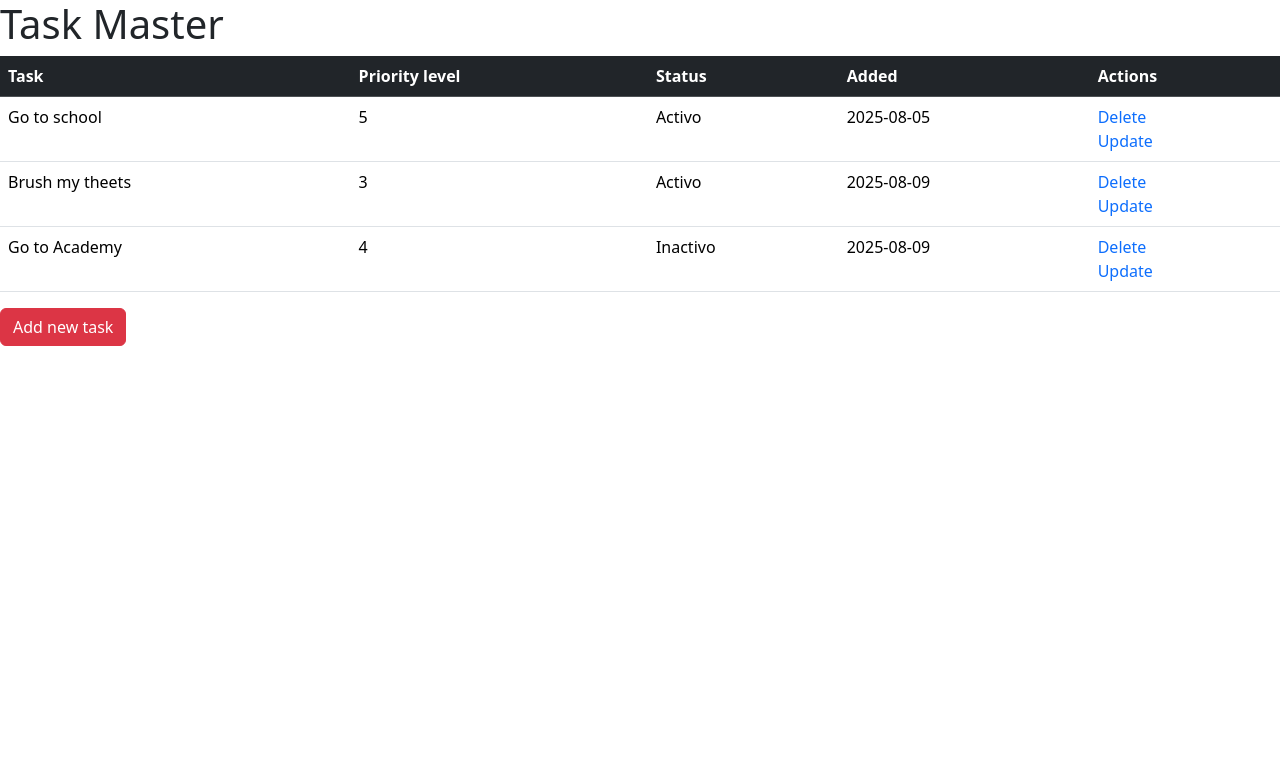
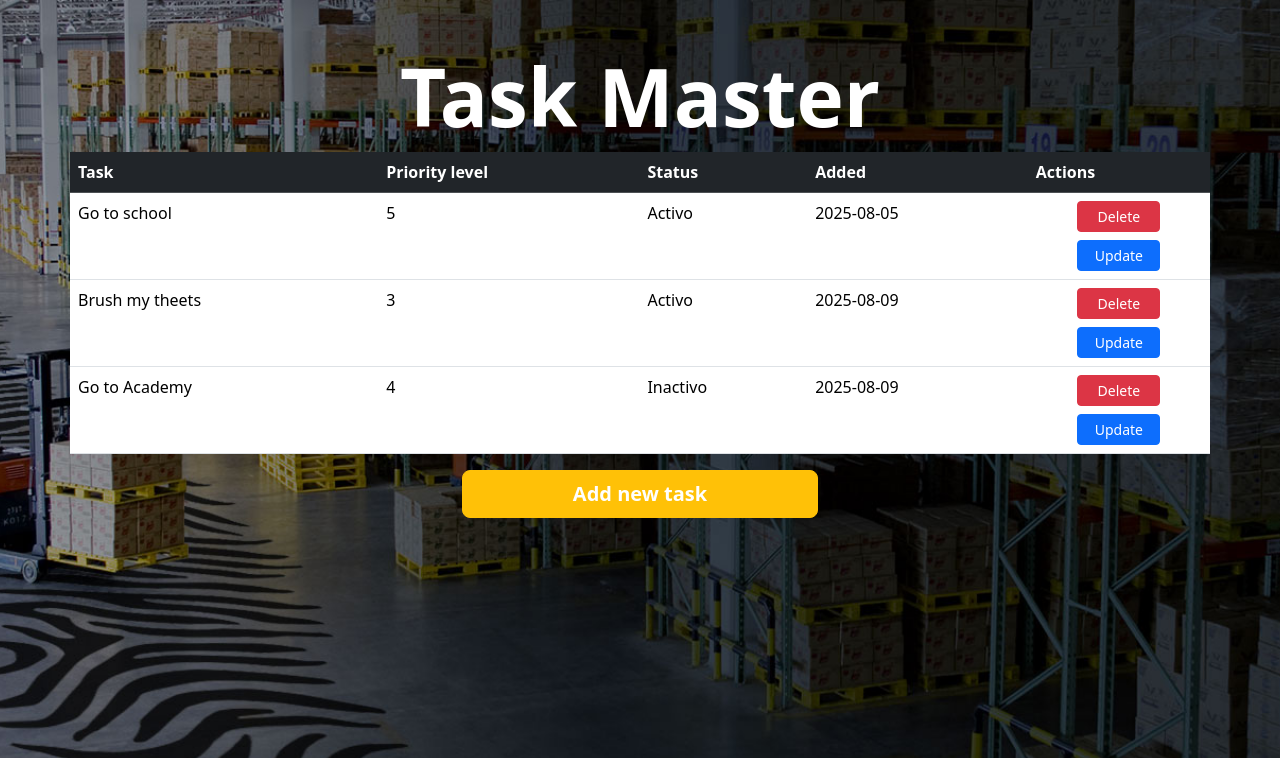
Before and after one commit to FalexXX/flaskproyect, a Flask app: page / in a window 1280 px wide. Shown: the top 758 px of the page. Run offline with Flask 3, Linux system fonts and the light colour scheme; data comes from the database, SQL or seed files in the repository; both versions use the stored data as it was after the commit.

Commit message:
Update a Modal y apariencia de la pagina

```diff
--- a/app.py
+++ b/app.py
@@ -4,7 +4,9 @@ from flask_sqlalchemy import SQLAlchemy
 from datetime import datetime
 
 app = Flask(__name__)
+# Configuration for the SQLite database
 app.config['SQLALCHEMY_DATABASE_URI'] = 'sqlite:///test.db'
+# Set the path for the database file
 db = SQLAlchemy(app)
 
 class Todo(db.Model):
@@ -34,6 +36,7 @@ def index():
             return redirect('/')
         except:
             return 'There was an issue adding your task'
+
     else:
         tasks = Todo.query.order_by(Todo.date_created).all()
         return render_template('index.html', tasks = tasks)
@@ -51,8 +54,9 @@ def delete(id):
         return 'There was a problem deleting that task'
 
 # UPDATE TASK WITH FORM'S INFORMATION
-@app.route('/update/<int:id>', methods=['POST', 'GET'])
+@app.route('/update/<int:id>', methods=['POST'])
 def update(id):
+    # Get the task by ID
     task = Todo.query.get_or_404(id)
     if request.method == 'POST':
         task.content = request.form['content']
@@ -68,7 +72,8 @@ def update(id):
         except:
             return 'There was an issue updating your task'
     else:
-        return render_template('update.html', task=task)
+        return redirect('/')
+        # return render_template('update.html', task=task)
 
 # DELETE DATABASE
 @app.route('/delete-db')
--- a/static/t/css/main.css
+++ b/static/t/css/main.css
@@ -0,0 +1,12 @@
+*{
+    margin: 0;
+    padding: 0;
+    box-sizing: border-box;
+}
+body {
+    background-image: url('../img/Fondo-imagen-landing.jpg');
+    background-size: cover;          /* La imagen cubrirá toda el área */
+    background-repeat: no-repeat;    /* La imagen no se repetirá */
+    background-attachment: fixed;    /* Fija la imagen para que no se mueva al hacer scroll */
+    background-position: center;     /* Centra la imagen en el fondo */
+}
--- /dev/null
+++ b/templates/_update.html
@@ -0,0 +1,39 @@
+<div class="modal fade" id="editModal{{task.id}}" tabindex="-1" aria-labelledby="editModalLabel{{task.id}}" aria-hidden="true">
+    <div class="modal-dialog">
+        <div class="modal-content">
+            <form action="/update/{{task.id}}" method="POST">
+                <div class="modal-header">
+                    <h1 class="modal-title fs-5" id="editModalLabel{{task.id}}">Editar Tarea {{task.id}}</h1>
+                    <button type="button" class="btn-close" data-bs-dismiss="modal" aria-label="Close"></button>
+                </div>
+                <div class="modal-body">
+                    <div class="mb-3">
+                        <label for="content" class="form-label">Contenido de la tarea</label>
+                        <input type="text" class="form-control" name="content" id="content" value="{{task.content}}" required/>
+                    </div>
+                    <div class="mb-3">
+                        <label for="priority" class="form-label">Prioridad</label>
+                        <select class="form-select" name="priority" id="priority" required>
+                            <option value="{{ task.priority }}" selected>{{ task.priority }}</option>
+                            {% for i in range(1, 6) %}
+                                {% if i != task.priority %}
+                                    <option value="{{i}}">{{i}}</option>
+                                {% endif %}
+                            {% endfor %}
+                        </select>
+                    </div>
+                    <div class="mb-3">
+                        <label for="status" class="form-label">Estado</label>
+                        <select class="form-select" name="status" id="status" required>
+                            <option value="true" {% if task.status %} selected {% endif %}>Activo</option>
+                            <option value="false" {% if not task.status %} selected {% endif %}>Inactivo</option>
+                        </select>
+                    </div>
+                    </div>
+                <div class="modal-footer">
+                    <button type="button" class="btn btn-secondary" data-bs-dismiss="modal">Cerrar</button>
+                    <button type="submit" class="btn btn-primary">Guardar cambios</button>
+                </div>
+            </form>
+        </div>
+    </div>
--- a/templates/base.html
+++ b/templates/base.html
@@ -9,6 +9,7 @@
 </head>
 <body>
     {% block body %}{% endblock %}
+
     {% block script %} {% endblock %}
 </body>
 </html>
--- a/templates/index.html
+++ b/templates/index.html
@@ -2,6 +2,7 @@
 
 {% block style %}
     <link href="https://cdn.jsdelivr.net/npm/bootstrap@5.3.3/dist/css/bootstrap.min.css" rel="stylesheet" integrity="sha384-QWTKZyjpPEjISv5WaRU9OFeRpok6YctnYmDr5pNlyT2bRjXh0JMhjY6hW+ALEwIH" crossorigin="anonymous">
+    <link rel="stylesheet" href="{{ url_for('static', filename='t/css/main.css') }}">
 {% endblock %}
 
 {% block head %}
@@ -10,9 +11,14 @@
 
 {% block body %}
 <div class="content">
-    <h1 class="">Task Master</h1>
+    <div class="container my-5">
+        <div class="row">
+            <div class="col-md-8 mx-auto">
+
+            </div>
+            <h1 class="display-1 text-center text-white fw-semibold">Task Master</h1>
             {% if tasks|length < 1 %}
-    <h4>No tasks available. Please add a task.</h4>
+            <h4 class="">No tasks available. Please add a task.</h4>
             {% else %}
             <table class="table">
                 <thead class="table-dark">
@@ -38,20 +44,25 @@
                         </td>
                         <td>{{ task.date_created.date() }}</td>
                         <td>
-                    <a class="link-offset-2 link-underline link-underline-opacity-0" href="/delete/{{task.id}}">Delete</a>
-                    <br>
-                    <a class="link-offset-2 link-underline link-underline-opacity-0" href="/update/{{task.id}}">Update</a>
+                            <div class="d-grid gap-2 col-6 mx-auto">
+                                <a  href="/delete/{{task.id}}" class="btn btn-danger btn-sm" role="button">Delete</a>
+                                <a href="/update/{{task.id}}" class="btn btn-primary btn-sm"  data-bs-toggle="modal" data-bs-target="#editModal{{task.id}}" role="button">Update</a>
+                                <!-- <button type="button" class="btn btn-primary btn-sm" data-bs-toggle="modal" data-bs-target="#editModal{{task.id}}">Update</button> -->
+                            </div>
                         </td>
                     </tr>
+                    {% include '_update.html' %}
                     {% endfor %}
                 </tbody>
             {% endif %}
               </table>
 
               <!-- BUTTON MODAL -->
-      <button type="button" class="btn btn-danger" data-bs-toggle="modal" data-bs-target="#exampleModal">
+               <div class="d-grid gap-1 col-4 mx-auto">
+                   <button type="button" class="btn btn-warning btn-lg fw-semibold text-white" data-bs-toggle="modal" data-bs-target="#exampleModal">
                      Add new task
                    </button>
+               </div>
               <!-- ADD MODAL CONTENT -->
               <div class="modal fade" id="exampleModal" tabindex="-1" aria-labelledby="exampleModalLabel" aria-hidden="true">
                 <div class="modal-dialog">
@@ -96,8 +107,13 @@
               </div>
               <br>
 
+
+        </div>
+    </div>
 </div>
 {% endblock %}
+
+
 {% block script %}
 <script src="https://cdn.jsdelivr.net/npm/bootstrap@5.3.3/dist/js/bootstrap.bundle.min.js" integrity="sha384-YvpcrYf0tY3lHB60NNkmXc5s9fDVZLESaAA55NDzOxhy9GkcIdslK1eN7N6jIeHz" crossorigin="anonymous"></script>
 {% endblock %}
```
Also changed, not shown: templates/update.html (deleted, +0 -49 lines), instance/test.db, static/t/img/Fondo-imagen-landing.jpg (added). Lines whose indentation alone changed are shown as unchanged.
